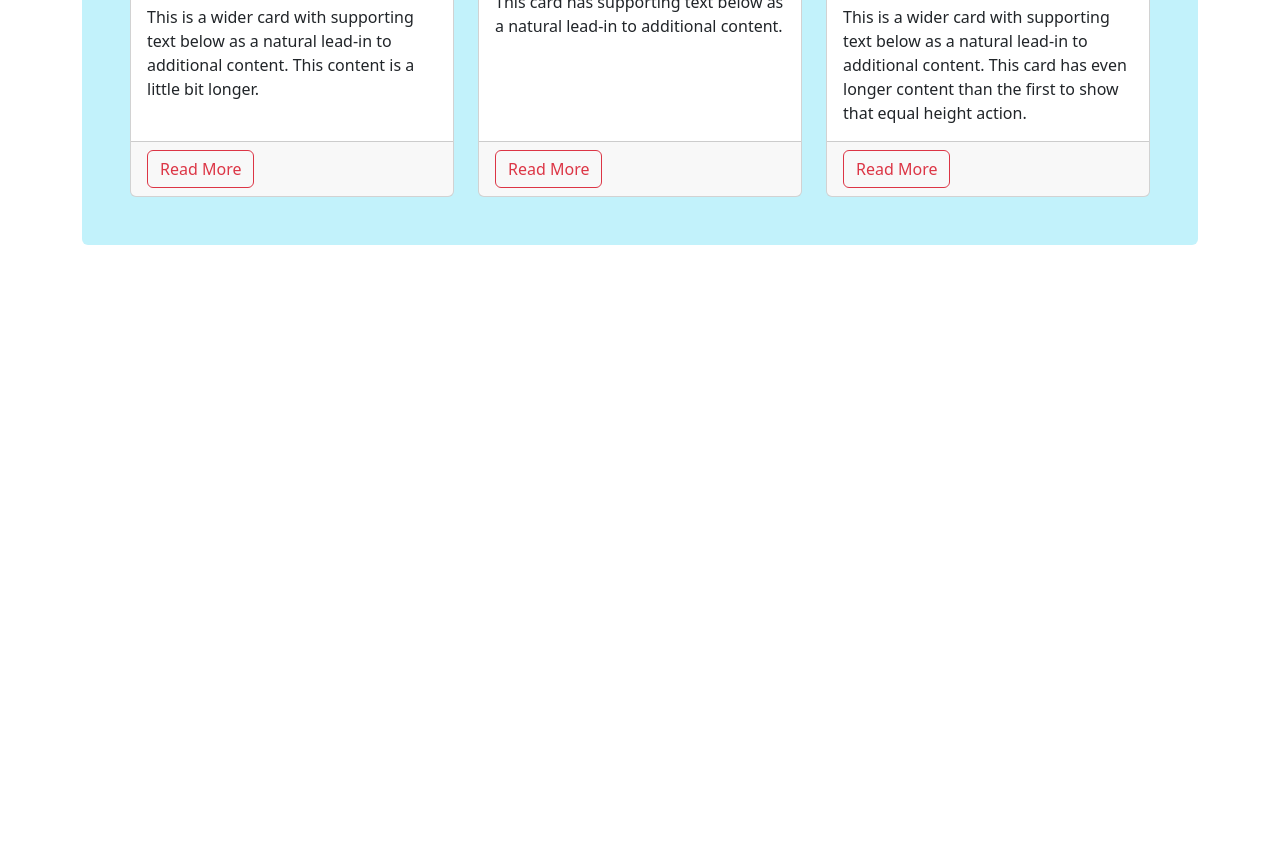
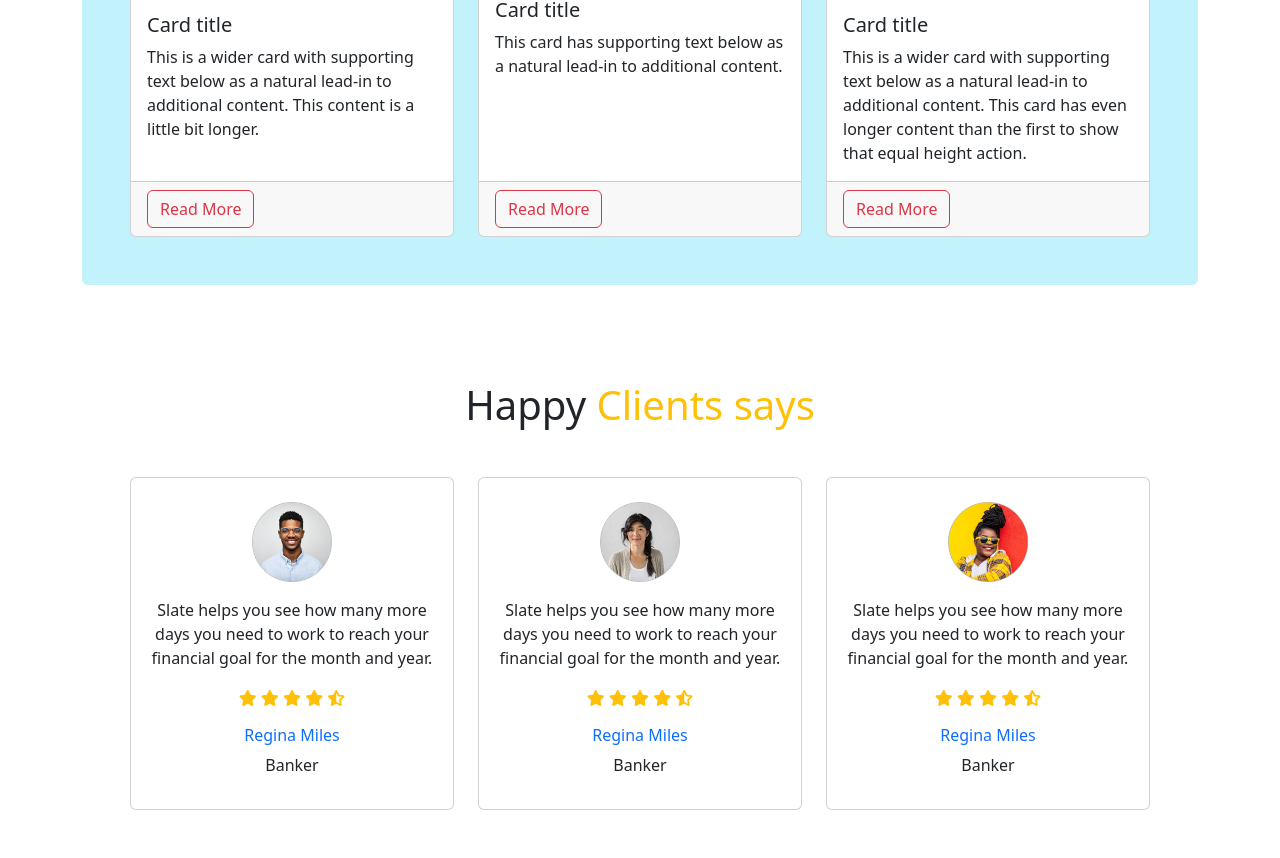
Before and after one commit to imamahasane/BikerZone, a plain HTML site: page index.html in a window 1280 px wide. Shown: the part 1438-2296 px from the top of the page. Before the commit the page ends 1683 px from the top, so only its background shows below. Drawn offline with nearby package versions, Linux system fonts and the light colour scheme.

Commit message:
Happy Clients Section

```diff
--- a/index.html
+++ b/index.html
@@ -16,6 +16,12 @@
 
 		<!-- CSS File Link -->
 		<link rel="stylesheet" href="./css/style.css" />
+
+		<!-- Font Awesome CDN Link -->
+		<script
+			src="https://kit.fontawesome.com/26cd658bbb.js"
+			crossorigin="anonymous"
+		></script>
 	</head>
 
 	<body class="container-lg">
@@ -80,7 +86,7 @@
 										mollit.
 									</p>
 
-									<button class="btn btn-danger">Purchase</button>
+									<button class="btn btn-danger mb-3">Purchase</button>
 								</div>
 							</div>
 
@@ -107,7 +113,7 @@
 										mollit.
 									</p>
 
-									<button class="btn btn-danger">Purchase</button>
+									<button class="btn btn-danger mb-3">Purchase</button>
 								</div>
 							</div>
 
@@ -134,7 +140,7 @@
 										mollit.
 									</p>
 
-									<button class="btn btn-danger">Purchase</button>
+									<button class="btn btn-danger mb-3">Purchase</button>
 								</div>
 							</div>
 
@@ -150,7 +156,7 @@
 				</div>
 
 				<button
-					class="carousel-control-prev"
+					class="carousel-control-prev "
 					type="button"
 					data-bs-target="#carouselExample"
 					data-bs-slide="prev"
@@ -159,7 +165,7 @@
 						class="carousel-control-prev-icon biker-zone-light"
 						aria-hidden="true"
 					></span>
-					<span class="visually-hidden">Previous</span>
+					<span class="visually-hidden ">Previous</span>
 				</button>
 
 				<button
@@ -188,7 +194,7 @@
 			<section class="text-center mt-5">
 				<h1>Featured Bikes In This Year</h1>
 				<p class="text-danger">Best bike collection</p>
-				<hr class="w-25 mx-auto border-danger" />
+				<hr class="w-25 mx-auto border-danger mb-2" />
 
 				<div class="row row-cols-1 row-cols-sm-2 row-cols-md-3 g-4 mt-3 px-3">
 					<div class="col">
@@ -205,7 +211,7 @@
 
 			<!-- latest News Section -->
 			<section class="bg-info bg-opacity-25 rounded p-5">
-				<h1 class="text-center mt-5">latest News</h1>
+				<h1 class="text-center mt-5 mb-5">latest News</h1>
 
 				<div class="row row-cols-1 row-cols-md-3 g-4">
 					<div class="col">
@@ -265,6 +271,91 @@
 					</div>
 				</div>
 			</section>
+
+			<!-- Happy Clients Section -->
+			<section class="mt-5 p-5">
+				<h1 class="text-center mb-5">Happy <span class="text-warning">Clients says</span></h1>
+
+				<div class="row row-cols-1 row-cols-md-3 g-4">
+					<div class="col">
+						<div class="card text-center">
+							<img
+								src="./images/user-1.png"
+								class="w-25 mx-auto mt-4 card-img-top"
+								alt="..."
+							/>
+							<div class="card-body">
+								<p class="card-text">
+									Slate helps you see how many more days you need to work to
+									reach your financial goal for the month and year.
+								</p>
+
+								<p class="text-warning">
+									<i class="fa-solid fa-star"></i>
+									<i class="fa-solid fa-star"></i>
+									<i class="fa-solid fa-star"></i>
+									<i class="fa-solid fa-star"></i>
+									<i class="fa-solid fa-star-half-stroke"></i>
+								</p>
+								<h6 class="text-primary">Regina Miles</h6>
+								<p>Banker</p>
+							</div>
+						</div>
+					</div>
+
+					<div class="col">
+						<div class="card text-center">
+							<img
+								src="./images/user-2.png"
+								class="w-25 mx-auto mt-4 card-img-top"
+								alt="..."
+							/>
+							<div class="card-body">
+								<p class="card-text">
+									Slate helps you see how many more days you need to work to
+									reach your financial goal for the month and year.
+								</p>
+
+								<p class="text-warning">
+									<i class="fa-solid fa-star"></i>
+									<i class="fa-solid fa-star"></i>
+									<i class="fa-solid fa-star"></i>
+									<i class="fa-solid fa-star"></i>
+									<i class="fa-solid fa-star-half-stroke"></i>
+								</p>
+								<h6 class="text-primary">Regina Miles</h6>
+								<p>Banker</p>
+							</div>
+						</div>
+					</div>
+
+					<div class="col">
+						<div class="card text-center">
+							<img
+								src="./images/user-3.png"
+								class="w-25 mx-auto mt-4 card-img-top"
+								alt="..."
+							/>
+							<div class="card-body">
+								<p class="card-text">
+									Slate helps you see how many more days you need to work to
+									reach your financial goal for the month and year.
+								</p>
+
+								<p class="text-warning">
+									<i class="fa-solid fa-star"></i>
+									<i class="fa-solid fa-star"></i>
+									<i class="fa-solid fa-star"></i>
+									<i class="fa-solid fa-star"></i>
+									<i class="fa-solid fa-star-half-stroke"></i>
+								</p>
+								<h6 class="text-primary">Regina Miles</h6>
+								<p>Banker</p>
+							</div>
+						</div>
+					</div>
+				</div>
+			</section>
 		</main>
 		<!---------------------
       Main Section End
```
